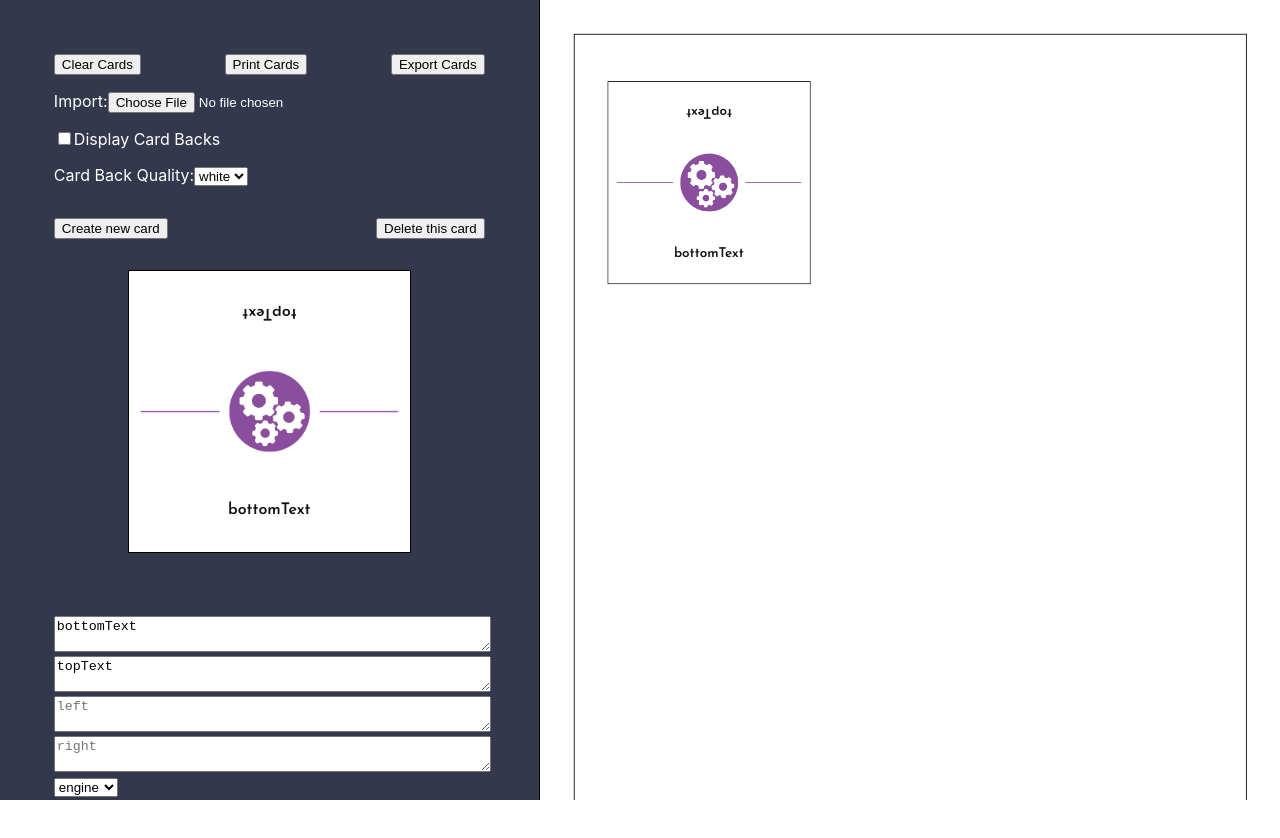
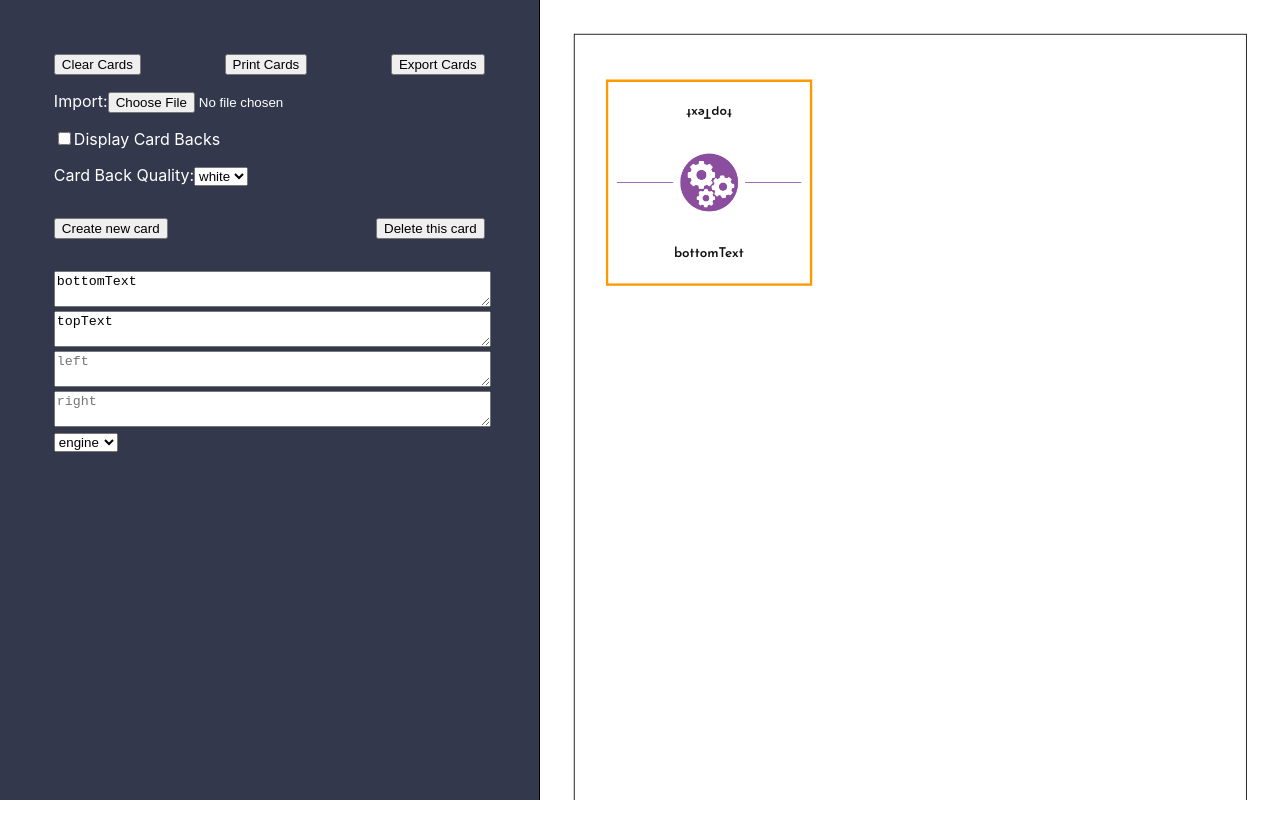
Before and after one commit to pawelngei/story-engine-card-creator, a React (Create React App) app: page / in a window 1280 px wide. Shown: the top 838 px of the page. After the commit the page ends 800 px from the top, so only its background shows below. Built offline with nearby package versions, Linux system fonts and the light colour scheme.

Commit message:
have a gold selectable card border instead of left-menu

```diff
--- a/src/App.tsx
+++ b/src/App.tsx
@@ -143,6 +143,7 @@ const App = () => {
           cards={cards}
           setActiveCardIdx={setActiveCardIdx}
           displayOptions={displayOptions}
+          activeCardIdx={activeCardIdx}
         />
       </TabletDesktopWrapper>
     </AppContainer>
--- a/src/Card/Card.tsx
+++ b/src/Card/Card.tsx
@@ -14,9 +14,15 @@ export type CardType = {
 type CardProps = CardType & {
   back: boolean
   quality: string
+  selected: boolean
 }
 
-const CardContainer = styled.div<{color?: string}>`
+type CardContainerProps = {
+  color: string
+  selected: boolean
+}
+
+const CardContainer = styled.div<CardContainerProps>`
   width: 100%;
   padding-top: 100%;
   border: 1px solid black;
@@ -25,6 +31,15 @@ const CardContainer = styled.div<{color?: string}>`
   color: black;
   position: relative;
   ${({ color }) => color ? `color: ${ color };` : ''}
+  ${({ selected }) => selected ? `
+    border: 3px solid ${ colors.gold };
+    margin: -3px;
+    z-index: 1;
+    @media print {
+      border: 1px solid black;
+      margin: -1px;
+    };
+  ` : ''}
 `
 
 const SideText = styled.div`
@@ -95,13 +110,14 @@ export const Card = ({
   right,
   type,
   quality,
-  back
+  back,
+  selected
 }: CardProps) => {
   const color = quality === 'dark' ? colors.white : colors.black
   const cardFace = back ? 'back' : 'front'
   const backgroundSrc = backgroundsLibrary[cardFace][quality][type]
   return (
-    <CardContainer color={color}>
+    <CardContainer color={color} selected={selected}>
       <StyledBackImage src={backgroundSrc} />
       <BottomContainer>
         <PaddedSideText>
--- a/src/LeftMenu/LeftMenu.tsx
+++ b/src/LeftMenu/LeftMenu.tsx
@@ -1,6 +1,6 @@
 import React from 'react'
 import styled from 'styled-components'
-import { Card, CardType } from '../Card/Card'
+import { CardType } from '../Card/Card'
 import { colors } from '../styles/colors'
 import { DisplayOptions } from '../App'
 
@@ -42,19 +42,7 @@ const CardActionsBar = styled.div`
   margin-bottom: 2em;
 `
 
-const CardContainer = styled.div`
-  width: 100%;
-  display: flex;
-  justify-content: center;
-`
-
-const CardSizeLimiter = styled.div`
-  width: 281px;
-`
-
-const InputContainer = styled.div`
-  margin-top: 4em;
-`
+const InputContainer = styled.div``
 
 const StyledTextarea = styled.textarea`
   width: 100%;
@@ -160,19 +148,6 @@ export const LeftMenu = ({
             Delete this card
           </button>
         </CardActionsBar>
-        <CardContainer>
-          <CardSizeLimiter>
-            <Card
-              bottom={bottom}
-              top={top}
-              left={left}
-              right={right}
-              type={type}
-              back={false}
-              quality={quality}
-            />
-          </CardSizeLimiter>
-        </CardContainer>
         <InputContainer>
           <StyledTextarea
             name='bottom'
--- a/src/PagesManager/PagesManager.tsx
+++ b/src/PagesManager/PagesManager.tsx
@@ -10,6 +10,7 @@ type PagesManagerProps = {
   cards: CardType[]
   setActiveCardIdx: (index: number) => void
   displayOptions: DisplayOptions
+  activeCardIdx: number
 }
 
 const PaperCardScrollContainer = styled.div`
@@ -62,7 +63,8 @@ const BackPageWrapper = styled(PageWrapper)<{visible: boolean}>`
 export const PagesManager = ({
   cards,
   setActiveCardIdx,
-  displayOptions
+  displayOptions,
+  activeCardIdx
 }: PagesManagerProps) => {
   const [widthMultiplier, setWidthMultiplier] = useState(1)
   const containerRef = useRef<HTMLDivElement | null>(null)
@@ -98,6 +100,7 @@ export const PagesManager = ({
               >
                 <PaperCard
                   offsetIndex={index * CARDS_PER_PAGE}
+                  activeCardIdx={activeCardIdx}
                   cards={cardsOnPage}
                   setActiveCard={setActiveCardIdx}
                   quality={quality}
@@ -109,6 +112,7 @@ export const PagesManager = ({
               >
                 <PaperCard
                   offsetIndex={index * CARDS_PER_PAGE}
+                  activeCardIdx={activeCardIdx}
                   cards={cardsOnPage}
                   setActiveCard={setActiveCardIdx}
                   quality={quality}
--- a/src/PaperCard/PaperCard.tsx
+++ b/src/PaperCard/PaperCard.tsx
@@ -5,7 +5,8 @@ import { Card, CardType } from '../Card/Card'
 type PaperCardProps = {
   cards: CardType[]
   setActiveCard: (index: number) => void
-  offsetIndex?: number
+  offsetIndex: number
+  activeCardIdx: number
   backs?: boolean
   quality: string
 }
@@ -51,6 +52,7 @@ export const PaperCard = ({
   cards,
   setActiveCard,
   offsetIndex = 0,
+  activeCardIdx,
   quality,
   backs,
 }: PaperCardProps) => {
@@ -63,7 +65,12 @@ export const PaperCard = ({
             key={`cardwrapper-${index}`}
             onClick={() => setActiveCard(offsetIndex + index)}
           >
-            <Card quality={quality} back={!!backs} {...card} />
+            <Card
+              quality={quality}
+              back={!!backs}
+              selected={activeCardIdx === (index + offsetIndex)}
+              {...card}
+            />
           </CardWrapper>
         ))}
       </PrintableArea>
```
